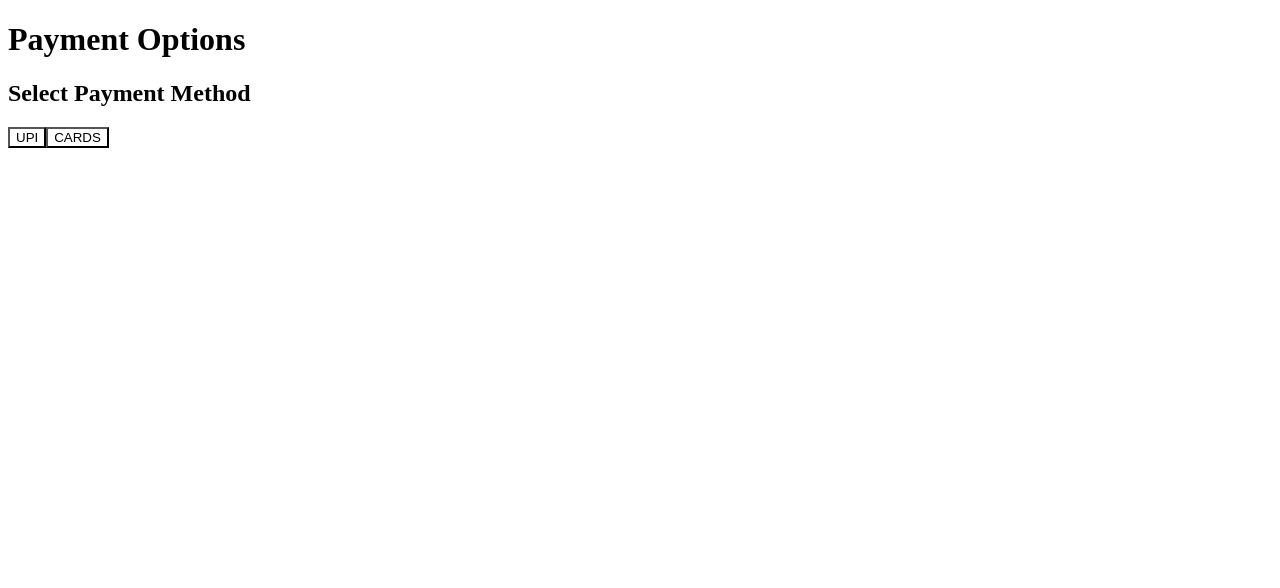
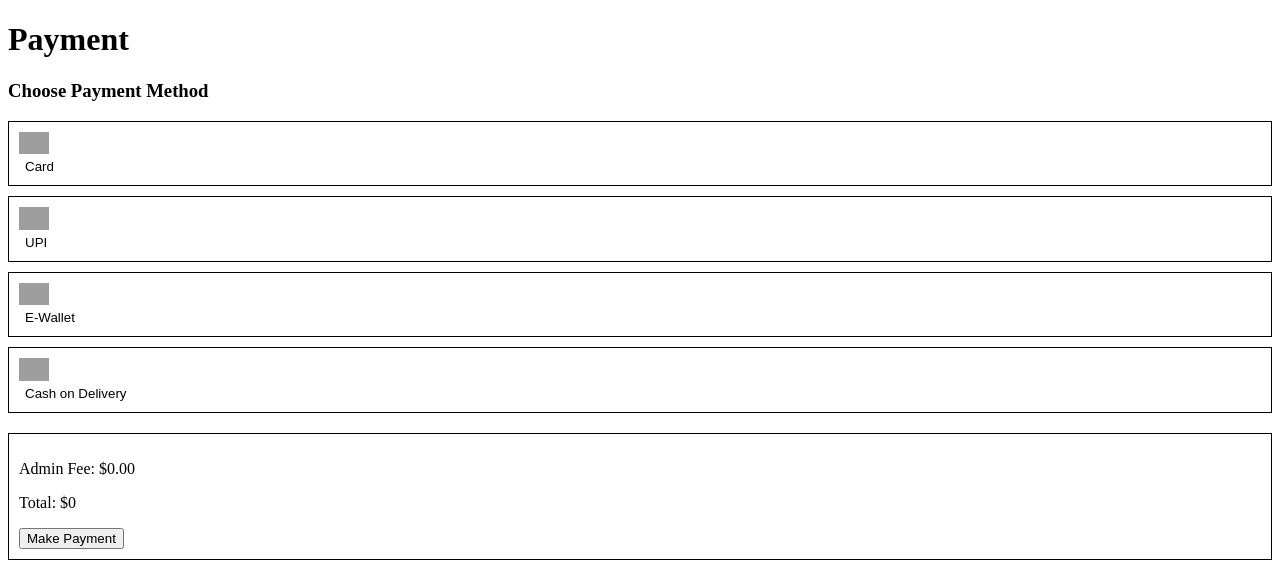
Before and after one commit to himacharan128/InstaPayments, a Next.js app: page /payment in a window 1280 px wide. Shown: the top 588 px of the page. Built offline with nearby package versions, Linux system fonts and the light colour scheme; grey boxes are pictures that could not be loaded.

Commit message:
Fix : confirmation page

```diff
--- a/components/PaymentOptions.js
+++ b/components/PaymentOptions.js
@@ -1,19 +1,34 @@
 import React from 'react';
 
-const PaymentOptions = ({ paymentMethods, selectedMethod, onSelect }) => {
+const PaymentOptions = ({ paymentMethods, selectedMethod, total,  onSelect, handleMakePayment}) => {
   return (
     <div>
-      <h2>Select Payment Method</h2>
+      <h3>Choose Payment Method</h3>
       <div>
         {paymentMethods.map(method => (
-          <button
-            key={method}
-            onClick={() => onSelect(method)}
-            style={{ backgroundColor: method === selectedMethod ? 'lightblue' : 'white' }}
-          >
-            {method}
-          </button>
+          <div key={method} style={{ border: '1px solid black', padding: '10px', marginBottom: '10px' }}>
+            <img src={`/icons/${method.toLowerCase()}.png`} alt={method} style={{ width: '30px', marginRight: '10px' }} />
+            <button
+              onClick={() => onSelect(method)}
+              style={{
+                backgroundColor: method === selectedMethod ? 'lightblue' : 'white',
+                border: 'none',
+                cursor: 'pointer',
+                textAlign: 'center',
+                display: 'flex',
+                alignItems: 'center',
+                justifyContent: 'center'
+              }}
+            >
+              {method}
+            </button>
+          </div>
         ))}
+      </div>
+      <div style={{ border: '1px solid black', padding: '10px', marginTop: '20px' }}>
+        <p>Admin Fee: $0.00</p>
+        <p>Total: ${total}</p>
+        <button onClick={handleMakePayment}>Make Payment</button>
       </div>
     </div>
   );
--- a/pages/checkout.js
+++ b/pages/checkout.js
@@ -22,7 +22,10 @@ const CheckoutPage = () => {
   }, []);
 
   const handleProceedToPayment = () => {
-    router.push('/payment');
+    router.push({
+      pathname: '/payment',
+      query: { total }
+    });
   };
 
   return (
--- a/pages/payment.js
+++ b/pages/payment.js
@@ -1,24 +1,38 @@
-import React, { useState } from 'react';
+import React, { useState, useEffect } from 'react';
 import { useRouter } from 'next/router';
 import PaymentOptions from '../components/PaymentOptions';
 
 const PaymentPage = () => {
   const [selectedMethod, setSelectedMethod] = useState('');
-  const paymentMethods = ['UPI', 'CARDS'];
+  const [total, setTotal] = useState(0);
+  const paymentMethods = ['Card', 'UPI', 'E-Wallet', 'Cash on Delivery'];
   const router = useRouter();
+
+  useEffect(() => {
+    const { total } = router.query;
+    if (total) {
+      setTotal(parseFloat(total));
+    }
+  }, [router.query.total]);
 
   const handleSelectPaymentMethod = method => {
     setSelectedMethod(method);
+  };
+
+  const handleMakePayment = () => {
+    setSelectedMethod('');
     router.push('/confirmation');
   };
 
   return (
     <div>
-      <h1>Payment Options</h1>
+      <h1>Payment</h1>
       <PaymentOptions
         paymentMethods={paymentMethods}
         selectedMethod={selectedMethod}
         onSelect={handleSelectPaymentMethod}
+        total={total}
+        handleMakePayment={handleMakePayment}
       />
     </div>
   );
```
